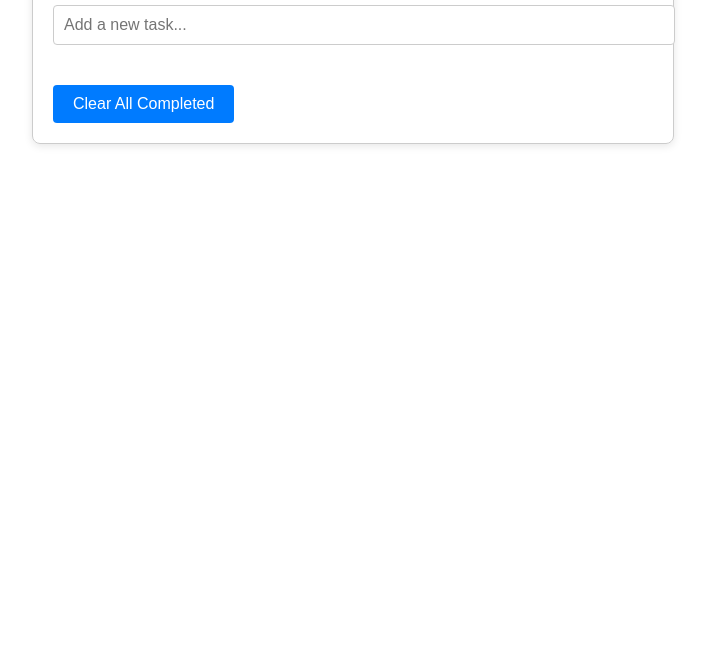
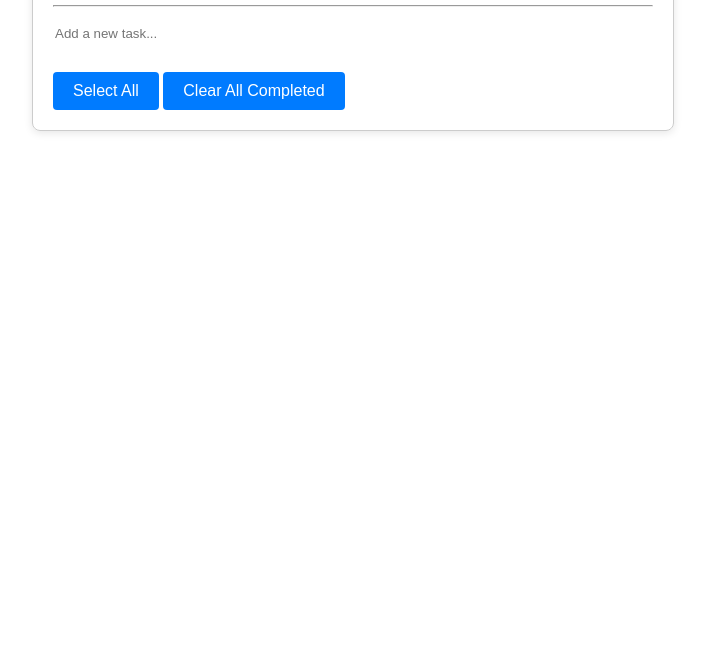
Before and after one commit to Kaiserabbas/myday-todo, a website built with webpack: page src/index.html in a window 1280 px wide. Shown: the part 134-800 px from the top of the page, without its empty margins (287-993 px from the left). Built offline with nearby package versions, Linux system fonts and the light colour scheme; files whose address does not match are found by name.

Commit message:
modify index.html

```diff
--- a/package.json
+++ b/package.json
@@ -4,7 +4,7 @@
   "description": "<h2><b>To-Do List Project</b></h2> The To-Do List Application is a simple web-based task management tool that allows users to create, view, edit, and delete tasks. This application is designed to help individuals organize their tasks and keep track of their daily activities. This is a simple web application that allows you to manage your to-do list. You can add, edit, and remove tasks as needed. The application is built using HTML, CSS, and JavaScript.",
   "main": "index.js",
   "scripts": {
-    "test": "echo \"Error: no test specified\" && exit 1",
+    "test": "jest --coverage",
     "watch": "webpack --watch",
     "start": "webpack serve --open",
     "server": "node server.js",
--- a/src/index.html
+++ b/src/index.html
@@ -9,18 +9,12 @@
   <body>
     <div id="app">
       <h1>Todo List</h1>
+      <hr />
       <input type="text" id="newTaskInput" placeholder="Add a new task..." />
       <div id="taskList"></div>
-      <button id="clearCompletedBtn">Clear All Completed</button>
+      <button id="selectAllBtn">Select All</button>
+
+      <button type="button" id="clearCompletedBtn">Clear All Completed</button>
     </div>
-    <!-- <script src="modules/renderList.js"></script>
-    <script src="modules/addList.js"></script>
-    <script src="modules/addRemove.js"></script>
-    <script src="modules/completeTask.js"></script>
-    <script src="modules/deleteItem.js"></script>
-    <script src="modules/editList.js"></script>
-    <script src="modules/localStorage.js"></script>
-    <script src="modules/dragDropLists.js"></script>
-    <script src="index.js"></script> -->
   </body>
 </html>
--- a/src/modules/style.css
+++ b/src/modules/style.css
@@ -18,15 +18,15 @@ h1 {
     margin-bottom: 20px;
 }
 
-input[type="text"] {
+#newTaskInput {
+  border: none;
   width: 100%;
-    padding: 10px;
-    font-size: 16px;
-    border: 1px solid #ccc;
-    border-radius: 4px;
-    margin-bottom: 20px;
+  height: 35px;
 }
 
+#newTaskInput:focus {
+    outline: none;
+}
 button {
     padding: 10px 20px;
     font-size: 16px;
```
Also changed, not shown: src/modules/addTasks.js (deleted, +0 -16 lines), dist/index.html, dist/main.bundle.js. Lines whose indentation alone changed are shown as unchanged.
